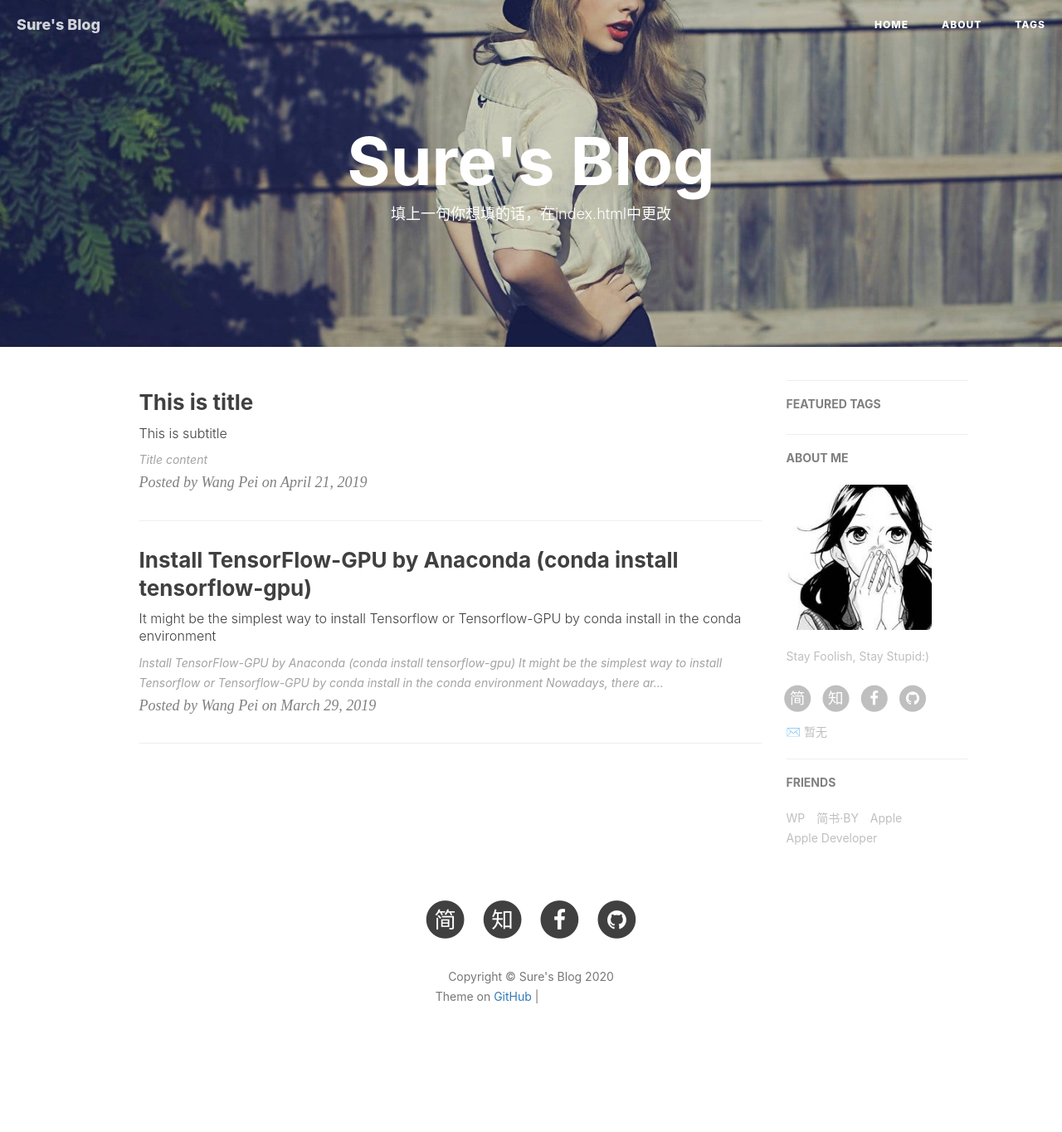
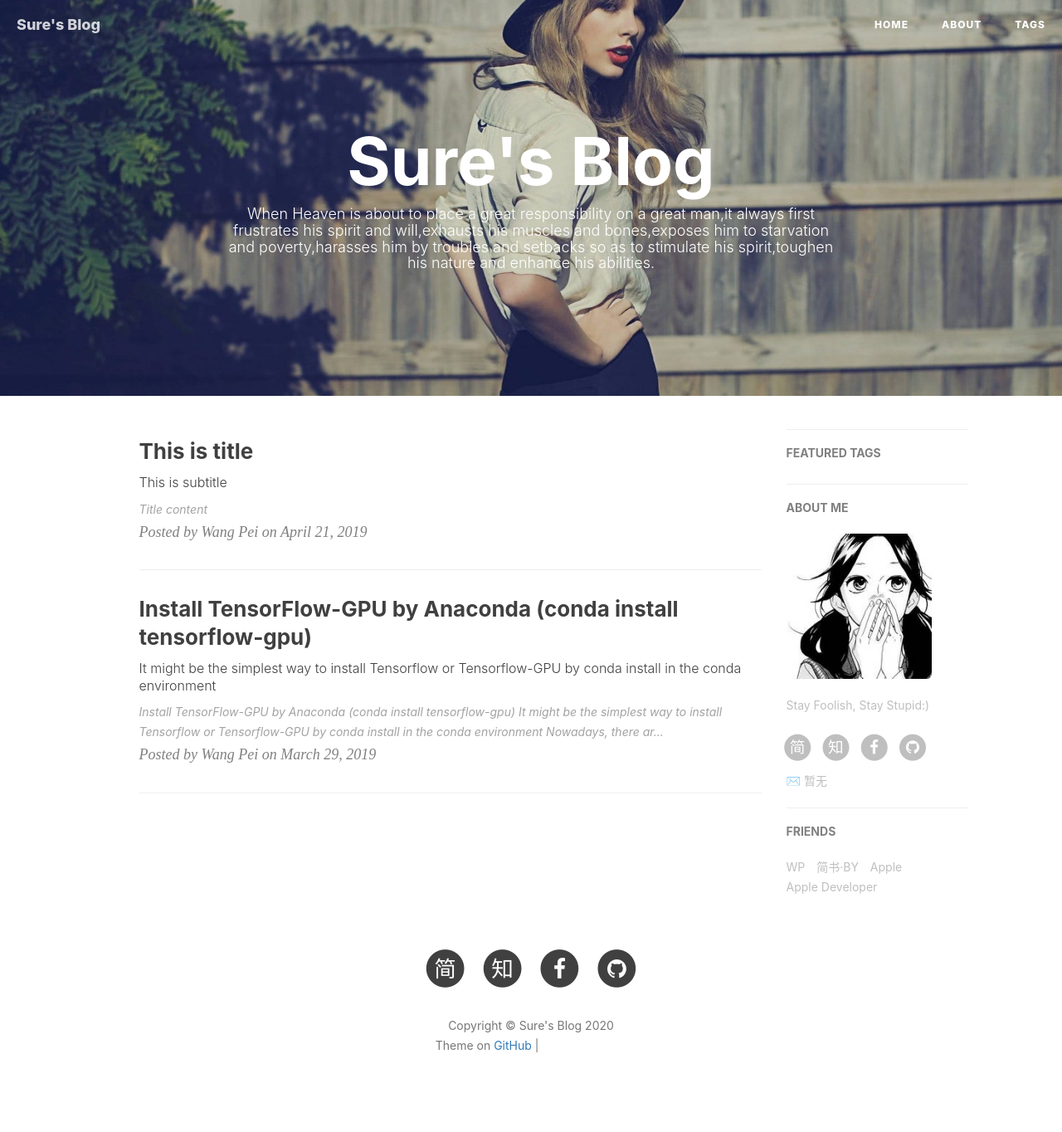
Before and after one commit to JadeSure/my_old_blog, a Jekyll site: the page built from index.html, in a window 1280 px wide. Shown: the whole page at 83% size. Built offline with Jekyll 4.4.1, drawn with Linux system fonts in a browser that asks for light colours; nearby versions of some CDN libraries; the list of posts is cut into pages by our own code; comment, search, counter and statistics services are not loaded; before the commit the page ends 1305 px from its top, so only the background shows below that; grey boxes are pictures that could not be loaded.

Commit message:
Update index.html

```diff
--- a/index.html
+++ b/index.html
@@ -1,6 +1,6 @@
 ---
 layout: page
-description: "填上一句你想填的话，在index.html中更改"
+description: "When Heaven is about to place a great responsibility on a great man,it always first frustrates his spirit and will,exhausts his muscles and bones,exposes him to starvation and poverty,harasses him by troubles and setbacks so as to stimulate his spirit,toughen his nature and enhance his abilities."
 ---
 
 {% for post in paginator.posts %}
```
